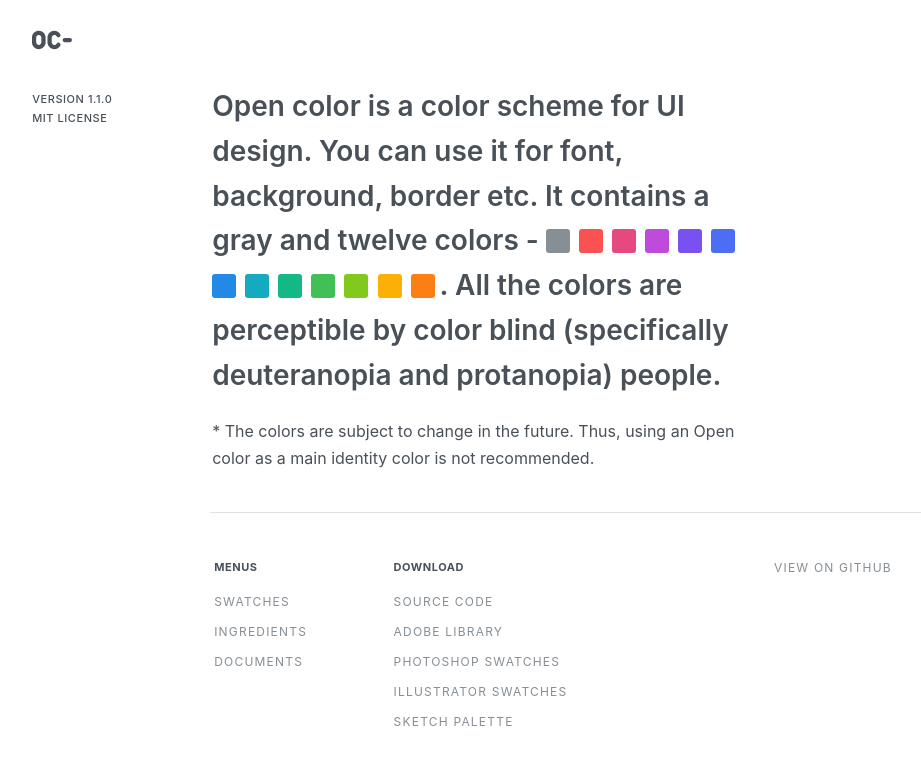
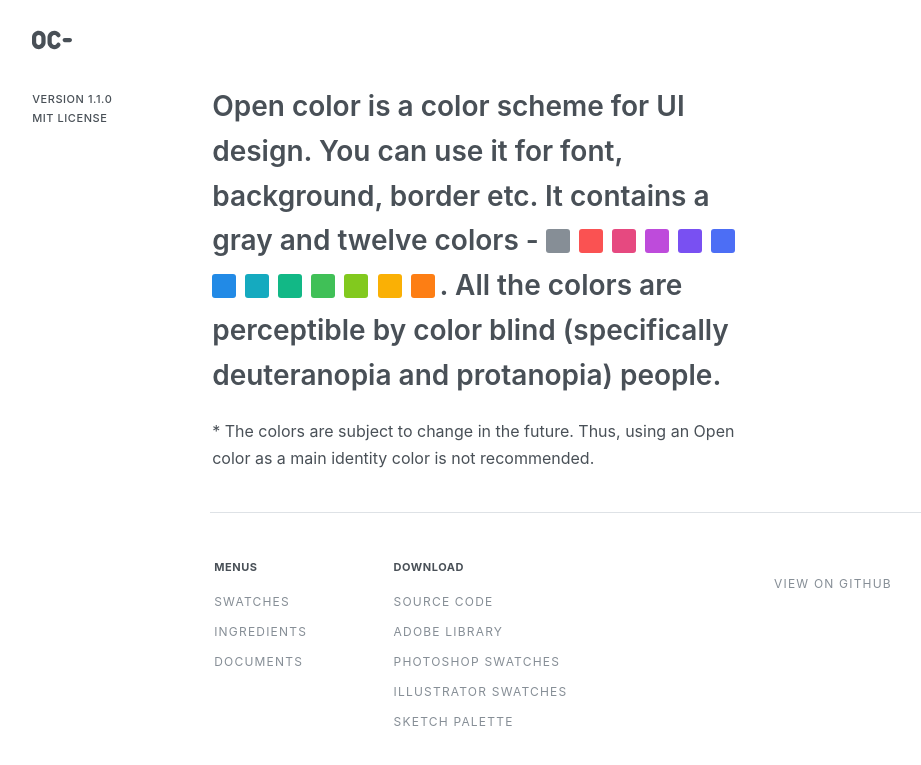
Before and after one commit to yeun/open-color, a Jekyll site: the page built from docs/index.html, in a window 1280 px wide. Shown: the top 765 px of the page, without its empty margins (159-1080 px from the left). Built offline with Jekyll 4.4.1, drawn with Linux system fonts in a browser that asks for light colours; nearby versions of some CDN libraries; library files that are not in the unit come from our copies.

Commit message:
Menu style refined

```diff
--- a/docs/_sass/_layout.scss
+++ b/docs/_sass/_layout.scss
@@ -126,15 +126,19 @@
       margin-left: 50%;
     }
     @media (min-width: 544px) {
-      @include make-col(calc(100%/3));
+      @include make-col(calc(200%/3));
+      margin-left: calc(100%/3);
+      margin-top: 16px;
 
       .index & {
         @include make-col(25%);
+        margin-left: 0;
       }
     }
 
     @media (min-width: 768px) {
       @include make-col(25%);
+      margin-left: 0;
     }
     @media (min-width: 880px) {
       @include make-col(40%);
```
